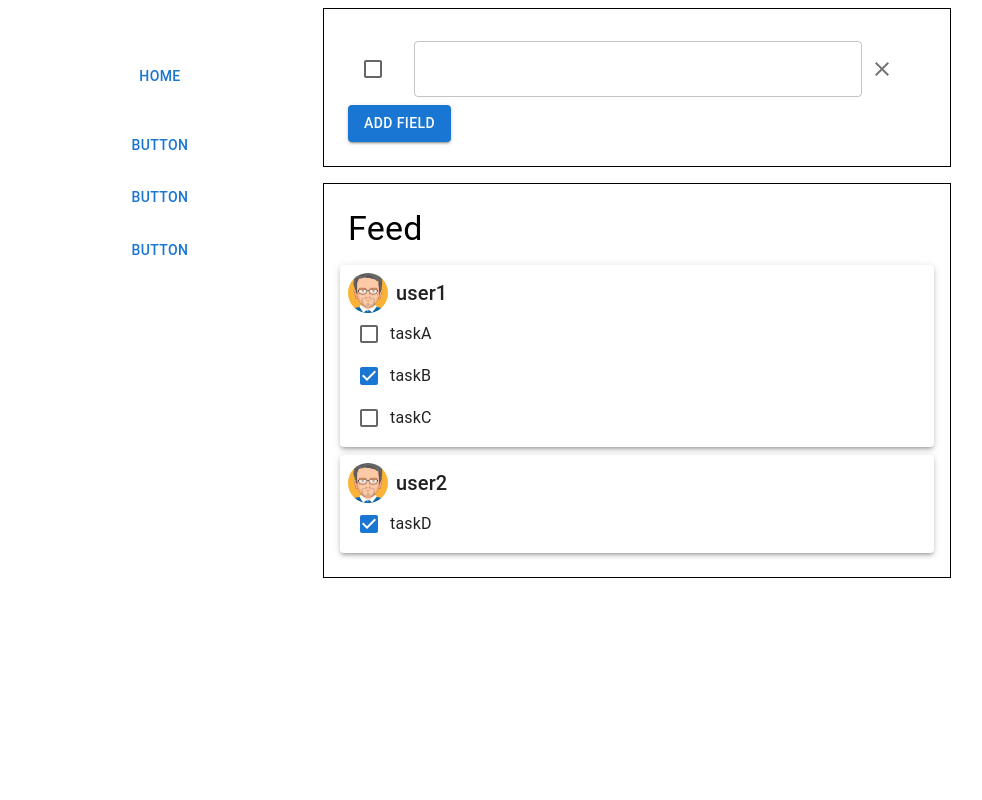
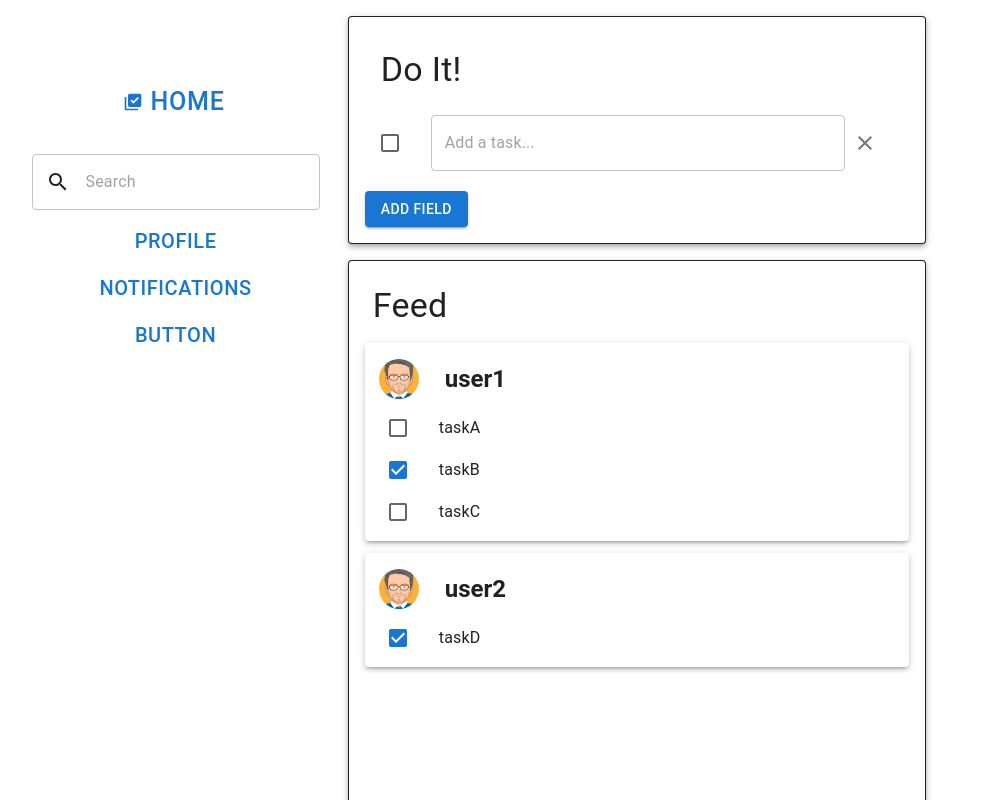
Before and after one commit to leej1230/Doitter, a Next.js app: page /home in a window 1280 px wide. Shown: the top 800 px of the page, without its empty margins (3-985 px from the left). Built offline with nearby package versions, Linux system fonts and the light colour scheme.

Commit message:
update visual

```diff
--- a/components/feed_card.tsx
+++ b/components/feed_card.tsx
@@ -3,7 +3,7 @@ import React from 'react';
 
 import Image from 'next/image';
 import { ToDo2 } from '@/utils/types';
-import { Paper, Typography, Checkbox, Avatar } from '@mui/material';
+import { Paper, Typography, Stack, Container, Checkbox, Avatar } from '@mui/material';
 
 interface CardProps {
     user_id: string;
@@ -16,20 +16,26 @@ export default function Card({ user_id, todo_list, checked }: CardProps) {
         <>
             <Paper
                 elevation={3}
-                sx={{ p: 1, my: 1 }}>
-                <div style={{ display: 'flex', alignItems: 'center' }}>
-                    <Avatar src="/avatar1.png" sx={{ marginRight: '0.5rem' }}></Avatar>
-                    <Typography variant="h6">{user_id}</Typography>
-                </div>
+                sx={{ p: 1, mt: 1, mb: 1.5 }}>
+                <Stack>
+                    <Container sx={{ display: 'flex', alignItems: 'center', mt: 1, mb: 1 }}>
+                        <Avatar src="/avatar1.png" sx={{ marginRight: '0.5rem', left: -18 }}></Avatar>
+                        <Typography variant="h5" sx={{ fontWeight: 'bold' }}>{user_id}</Typography>
+                    </Container>
+                    <Stack>
                         {todo_list.map((todo, index) => (
-                    <li key={index} style={{ display: 'flex', alignItems: 'center' }}>
+                            <Container key={index} style={{ display: 'flex', alignItems: 'center' }}>
                                 <Checkbox
                                     checked={checked[index]}
                                     disableRipple={true}
-                            disableFocusRipple={true}></Checkbox>
+                                    disableFocusRipple={true}
+                                    sx={{ left: -20 }}
+                                ></Checkbox>
                                 <Typography variant="body1">{todo.text}</Typography>
-                    </li>
+                            </Container>
                         ))}
+                    </Stack>
+                </Stack>
             </Paper >
         </>
     );
--- a/components/sidebar.tsx
+++ b/components/sidebar.tsx
@@ -1,23 +1,46 @@
 import React from 'react';
-import { Button, Box, Container } from '@mui/material';
+import { Button, Box, Stack, TextField } from '@mui/material';
+import LibraryAddCheckIcon from '@mui/icons-material/LibraryAddCheck';
+import SearchIcon from '@mui/icons-material/Search';
 
 export default function Sidebar() {
     return (
         <>
-            <Container sx={{ position: 'sticky', top: 50 }}>
-                <Box sx={{ display: 'flex', justifyContent: 'center', p: 1, mt: 3 }}>
-                    <Button variant="text" color="primary" sx={{ minWidth: 200 }}>Home</Button>
+            <Stack sx={{ position: 'sticky', top: 50 }}>
+                <Box sx={{ display: 'flex', justifyContent: 'center', mt: 3 }}>
+                    <Button
+                        variant="text"
+                        color="primary"
+                        sx={{ minWidth: 200 }}
+                        style={{ fontSize: 25 }}
+                        startIcon={<LibraryAddCheckIcon />}
+                    >Home</Button>
                 </Box>
-                <Box sx={{ display: 'flex', justifyContent: 'center', p: 1, mt: 2 }}>
-                    <Button variant="text" color="primary" sx={{ minWidth: 200 }}>Button</Button>
+                <Box sx={{ display: 'flex', justifyContent: 'center', mt: 3 }}>
+                    <TextField
+                        variant="outlined"
+                        color="primary"
+                        sx={{ minWidth: '60%' }}
+                        style={{ fontSize: 25 }}
+                        InputProps={{
+                            startAdornment:
+                                <Box sx={{ display: 'flex', alignItems: 'center', mr: 2 }}>
+                                    <SearchIcon />
+                                </Box>
+                        }}
+                        placeholder='Search'
+                    ></TextField>
                 </Box>
-                <Box sx={{ display: 'flex', justifyContent: 'center', p: 1 }}>
-                    <Button variant="text" color="primary" sx={{ minWidth: 200 }}>Button</Button>
+                <Box sx={{ display: 'flex', justifyContent: 'center', mt: 1 }}>
+                    <Button variant="text" color="primary" sx={{ minWidth: 200 }} style={{ fontSize: 20 }}>Profile</Button>
                 </Box>
-                <Box sx={{ display: 'flex', justifyContent: 'center', p: 1 }}>
-                    <Button variant="text" color="primary" sx={{ minWidth: 200 }}>Button</Button>
+                <Box sx={{ display: 'flex', justifyContent: 'center' }}>
+                    <Button variant="text" color="primary" sx={{ minWidth: 200 }} style={{ fontSize: 20 }}>Notifications</Button>
                 </Box>
-            </Container>
+                <Box sx={{ display: 'flex', justifyContent: 'center' }}>
+                    <Button variant="text" color="primary" sx={{ minWidth: 200 }} style={{ fontSize: 20 }}>Button</Button>
+                </Box>
+            </Stack >
         </>
     );
 }
--- a/components/tweetbox.tsx
+++ b/components/tweetbox.tsx
@@ -1,5 +1,5 @@
 import React, { useState } from 'react';
-import { Box, Button, Checkbox, Container, IconButton, TextField } from '@mui/material';
+import { Paper, Button, Checkbox, Container, IconButton, TextField, Typography } from '@mui/material';
 import CloseButton from '@mui/icons-material/Close';
 
 const TextFieldList = () => {
@@ -22,7 +22,16 @@ const TextFieldList = () => {
     };
 
     return (
-        <Box sx={{ border: 1, p: 3 }}>
+        <Paper
+            sx={{ border: 1, p: 2, mt: 1 }}
+            elevation={4}
+        >
+            <Typography
+                variant='h4'
+                sx={{ p: 2 }}
+            >
+                Do It!
+            </Typography>
             {fields.map((field, index) => (
                 <Container sx={{ display: 'flex', alignItems: 'center', p: 1 }} key={index}>
                     <Checkbox
@@ -34,6 +43,7 @@ const TextFieldList = () => {
                         id={`outlined-basic-${index}`}
                         variant="outlined"
                         onChange={(e) => updateField(index, e.target.value)}
+                        placeholder='Add a task...'
                         fullWidth
                     />
                     <IconButton onClick={() => removeField(index)}>
@@ -44,9 +54,10 @@ const TextFieldList = () => {
             <Button
                 onClick={addField}
                 variant="contained"
+                sx={{ mt: 1.5 }}
             >
                 Add Field</Button>
-        </Box>
+        </Paper >
     );
 };
 
--- a/pages/home.tsx
+++ b/pages/home.tsx
@@ -3,7 +3,7 @@ import Feed_Card from '../components/feed_card';
 import Sidebar from '../components/sidebar';
 import TweetBox from '../components/tweetbox';
 import { Post } from '../utils/types';
-import { Typography, Box, Container, Grid } from '@mui/material';
+import { Typography, Container, Link, Paper, Grid } from '@mui/material';
 
 const dummyPosts: Post[] = [
     {
@@ -51,15 +51,14 @@ const dummyPosts: Post[] = [
 export default function Home() {
     return (
         <>
-            <Grid container spacing={1}>
+            <Grid container spacing={0.2}>
                 <Grid item xs>
                     <Sidebar />
                 </Grid>
-                <Grid item xs={6}>
+                <Grid item xs={5.5}>
                     <TweetBox />
-                    <Box sx={{ border: 1, p: 2, mt: 2 }}>
+                    <Paper sx={{ border: 1, p: 2, mt: 2, minHeight: 800 }} elevation={4}>
                         <Typography variant="h4" sx={{ p: 1 }}>Feed</Typography>
-
                         {dummyPosts.map((post) => (
                             <Feed_Card
                                 key={post.post_id}
@@ -68,12 +67,18 @@ export default function Home() {
                                 checked={post.checked}
                             />
                         ))}
-                    </Box>
+                    </Paper>
                 </Grid>
                 <Grid item xs>
-
                 </Grid>
             </Grid>
+            <Container sx={{ justifyContent: 'center', display: 'flex', mt: 3 }}>
+                <Typography variant="h6" sx={{ m: 1 }}>Do It&apos;er created by </Typography>
+                <Link variant="h6" sx={{ m: 1, ml: 0, mr: 0 }} href='https://github.com/leej1230'>Jaewoo Lee</Link>
+                <Typography variant="h6" sx={{ m: 1 }}>and</Typography>
+                <Link variant="h6" sx={{ m: 1, ml: 0, mr: 0 }} href='https://github.com/takeuchi-masaki'>Masaki Takeuchi</Link>
+                <Typography variant="h6" sx={{ m: 1 }}>for HackDavis 2023</Typography>
+            </Container>
         </>
     );
 };
```
Lines whose indentation alone changed are shown as unchanged.
